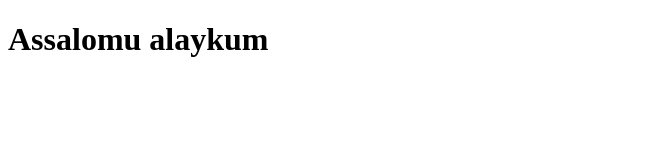
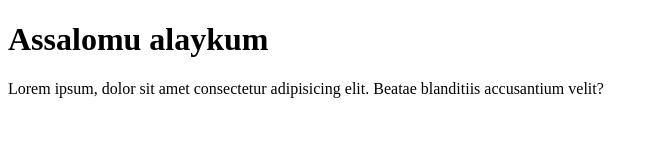
Before and after one commit to Abduvali091/bro, a plain HTML site: page index.html in a window 1280 px wide. Shown: the whole page, without its empty margins (0-658 px from the left). Drawn offline with Linux system fonts and the light colour scheme.

Commit message:
Add p teg in HTML file

```diff
--- a/index.html
+++ b/index.html
@@ -7,5 +7,6 @@
 </head>
 <body>
   <h1>Assalomu alaykum</h1>
+  <p>Lorem ipsum, dolor sit amet consectetur adipisicing elit. Beatae blanditiis accusantium velit?</p>
 </body>
 </html>
```
